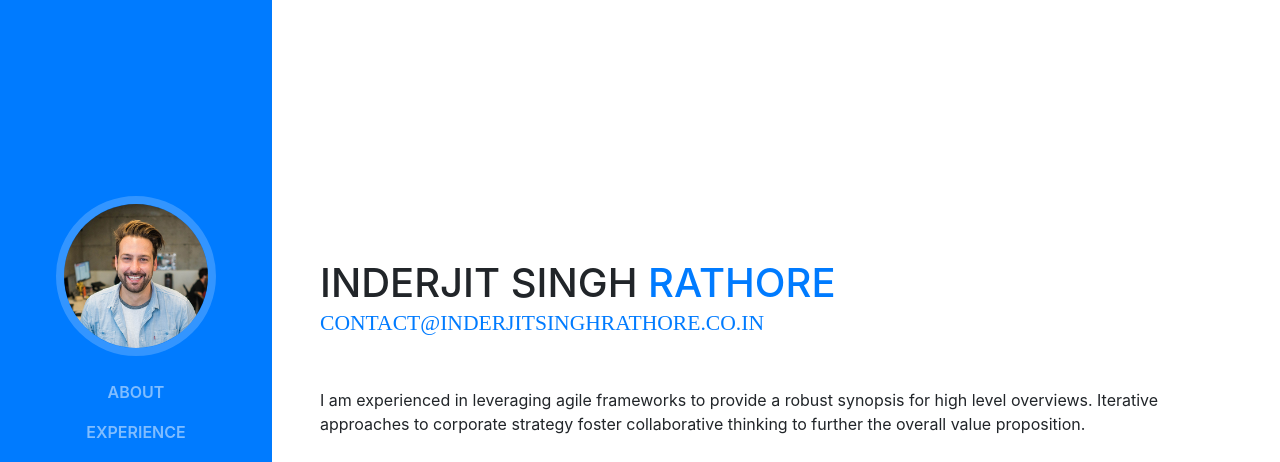
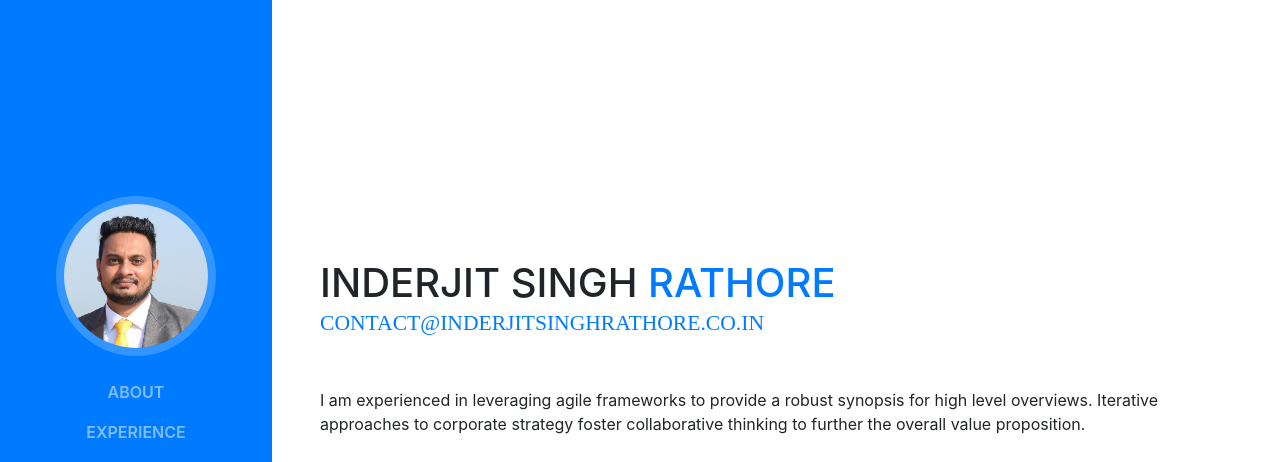
Before and after one commit to InderjitSinghRathore/InderjitSinghRathore.github.io, a website with bundled scripts: page index.html in a window 1280 px wide. Shown: the top 462 px of the page. Built offline with nearby package versions, Linux system fonts and the light colour scheme; a web font is replaced by a local one.

Commit message:
Profile Photo Update

```diff
--- a/index.html
+++ b/index.html
@@ -31,7 +31,7 @@
       <a class="navbar-brand js-scroll-trigger" href="#page-top">
         <span class="d-block d-lg-none">Start Bootstrap</span>
         <span class="d-none d-lg-block">
-          <img class="img-fluid img-profile rounded-circle mx-auto mb-2" src="img/profile.jpg" alt="">
+          <img class="img-fluid img-profile rounded-circle mx-auto mb-2" src="img/Inderjit_Singh_Profile_PIC.jpg" alt="Inderjit Singh Rathore">
         </span>
       </a>
       <button class="navbar-toggler" type="button" data-toggle="collapse" data-target="#navbarSupportedContent" aria-controls="navbarSupportedContent" aria-expanded="false" aria-label="Toggle navigation">
```
Also changed, not shown: img/Inderjit_Singh_Profile_PIC.jpg (added).
